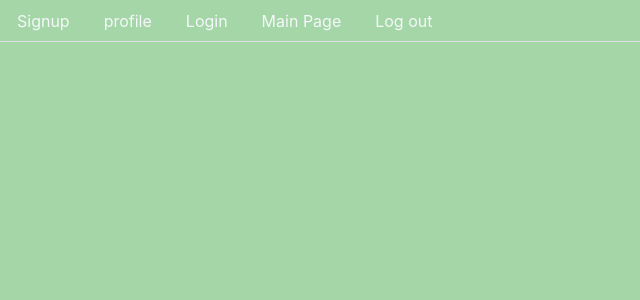
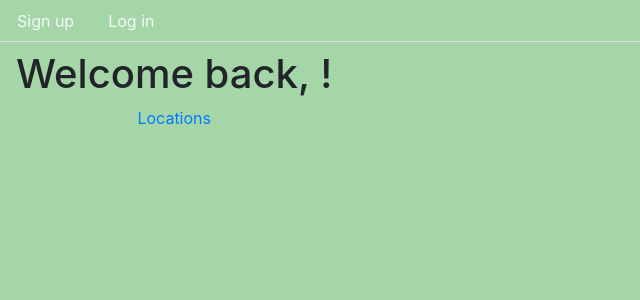
Before and after one commit to mitch285t/WeatherBetterFrontEnd, a React (Create React App) app: page /main in a window 1280 px wide. Shown: the top 300 px of the page, without its empty margins (0-640 px from the left). Built offline with nearby package versions, Linux system fonts and the light colour scheme; no server answers.

Commit message:
added some redirects and fixed the navbar

```diff
--- a/src/containers/Home.js
+++ b/src/containers/Home.js
@@ -27,15 +27,19 @@ class Home extends Component {
           <Router>
             {/* <Navigationbar /> */}
 
-            <Route exact path="/" render={() => <div>Home</div>} />
+            <Route exact path="/" render={() =>
+              <div>
+                <h1>Welcome to WeatherBetter!</h1>
+                <p>Here you can join a community of betters in betting on and predicting the weather. What are you waiting for? Sign up today with the link above, and make it rain!</p>
+              </div>} />
             <Route exact path="/signup" render={() => <Signup />} />
             <Route exact path="/profile" component={Profile} />
             <Route exact path="/login" component={Login} />
             <Route
               exact
-              path="/Mainpage"
-              render={routerProps => (
-                <Mainpage {...routerProps} locations={this.state.locations} />
+              path="/main"
+              render={() => (
+                <Mainpage />
               )}
             />
             <Route path={"/Weather"} component={Weather} />
--- a/src/containers/Mainpage.js
+++ b/src/containers/Mainpage.js
@@ -28,6 +28,7 @@ class Mainpage extends Component {
   render() {
     return (
       <div>
+        <h1>Welcome back, {window.localStorage.getItem("username")}!</h1>
         <Router>
           <div>
             <Link to="/Locationspage">Locations </Link>
--- a/src/containers/login.js
+++ b/src/containers/login.js
@@ -36,6 +36,7 @@ class Login extends Component {
         window.localStorage.setItem("email", json.user.email);
         window.localStorage.setItem("id", `${json.user.id}`);
         window.localStorage.setItem("wallet", `${json.user.wallet}`);
+        window.location.assign("http://localhost:3001/main")
       })
       .catch(error => console.log(error));
     this.setState({
--- a/src/containers/navigationbar.js
+++ b/src/containers/navigationbar.js
@@ -11,25 +11,17 @@ class Navigationbar extends React.Component {
     window.localStorage.removeItem("email");
     window.localStorage.removeItem("id");
     window.localStorage.removeItem("wallet");
+    window.location.assign("http://localhost:3001")
   };
 
   render() {
+    if(window.localStorage.getItem("username")){
       return (
         <div>
           <Nav variant="tabs">
             <Nav.Item>
-            <Nav.Link className="App-link" href="/signup">
-              Signup
-            </Nav.Link>
-          </Nav.Item>
-          <Nav.Item>
               <Nav.Link className="App-link" href="/profile">
-              profile
-            </Nav.Link>
-          </Nav.Item>
-          <Nav.Item>
-            <Nav.Link className="App-link" href="/login">
-              Login
+                {window.localStorage.getItem("username")}
               </Nav.Link>
             </Nav.Item>
             <Nav.Item>
@@ -41,7 +33,7 @@ class Navigationbar extends React.Component {
               <Nav.Link
                 className="App-link"
                 // className="navbar"
-              href="/"
+                href="/logout"
                 onClick={event => this.handleLogout(event)}
               >
                 Log out
@@ -51,5 +43,24 @@ class Navigationbar extends React.Component {
         </div>
       );
     }
+    else {
+      return (
+        <div>
+          <Nav variant="tabs">
+            <Nav.Item>
+              <Nav.Link className="App-link" href="/signup">
+                Sign up
+              </Nav.Link>
+            </Nav.Item>
+            <Nav.Item>
+              <Nav.Link className="App-link" href="/login">
+                Log in
+              </Nav.Link>
+            </Nav.Item>
+          </Nav>
+        </div>
+      );
+    }
+  }
 }
 export default Navigationbar;
--- a/src/containers/signup.js
+++ b/src/containers/signup.js
@@ -33,6 +33,7 @@ class Signup extends React.Component {
       .then(res => res.json())
       .then(json => {
         console.log(json);
+        window.location.assign("http://localhost:3001/login")
       })
       .catch(error => console.log(error));
 
```
Lines whose indentation alone changed are shown as unchanged.
